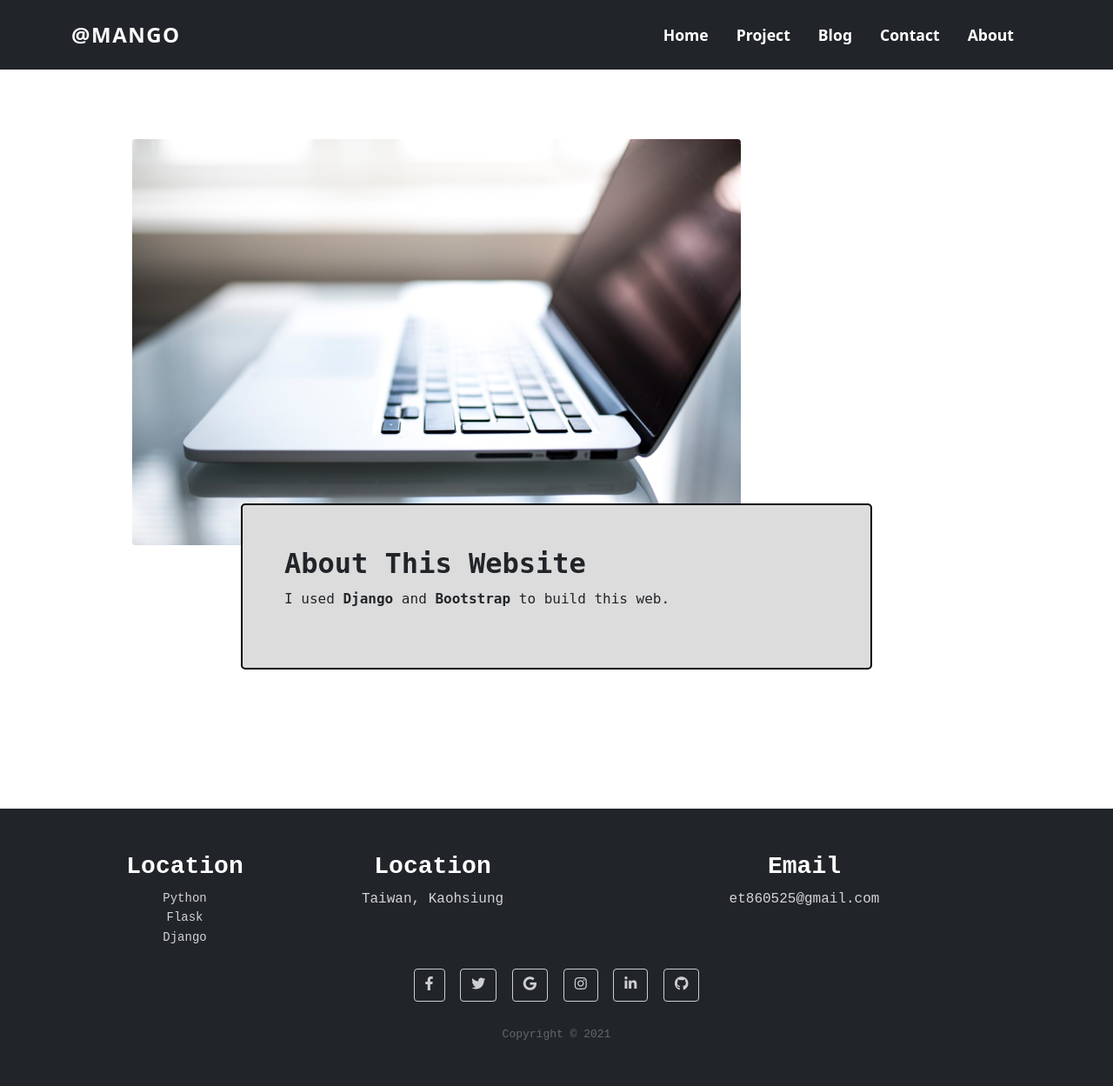
After one commit to et860525/Django-personal-website, a Django app: template web/personalWeb/templates/about.html in a window 1280 px wide. The commit adds this page. Shown: the whole page at 87% size. Run offline with Django 3.2, Linux system fonts and the light colour scheme; the template is opened without the code that fills it, so the values that code supplies are empty.

Commit message:
Add "about.html" and "contact.html", form file
contact.html
  Form OK, function is not exist

about.html
  Introducing website

forms.py
  Make all forms in one file
  - ContactForm

```diff
--- /dev/null
+++ b/web/personalWeb/forms.py
@@ -0,0 +1,6 @@
+from django import forms
+
+class ContactForm(forms.Form):
+	name = forms.CharField(label="Name:", max_length=50, widget=forms.TextInput(attrs={'class': 'form-control', 'placeholder': 'Name'}))
+	email = forms.EmailField(label="Email:", widget=forms.TextInput(attrs={'class': 'form-control', 'placeholder': 'Email'}))
+	message = forms.CharField(widget=forms.Textarea(attrs={"rows":5, "cols":30, 'class': 'form-control'}))
--- a/web/personalWeb/static/css/style.css
+++ b/web/personalWeb/static/css/style.css
@@ -168,3 +168,37 @@ header.homeHero {
 	margin-top: 8rem;
 	margin-bottom: 10rem;
 }
+
+/* contact.html */
+#contact {
+	max-width: 1000px;
+	margin: 10rem auto;
+}
+
+/* about.html */
+#about {
+	max-width: 1000px;
+	margin: 10rem auto;
+}
+
+#about img {
+	z-index: 0;
+}
+
+.about-intro {
+	background-color: rgba(220, 220, 220);
+	margin-top: 1rem;
+	padding: 3rem;
+	border: 2px solid black;
+	border-radius: 5px;
+	font-family: monospace;
+	line-height: 1.8rem;
+}
+
+@media (min-width: 992px) {
+	.about-intro {
+		margin-top: -3rem;
+		position: relative;
+		z-index: 1;
+	}
+}
--- /dev/null
+++ b/web/personalWeb/templates/about.html
@@ -0,0 +1,19 @@
+{% extends 'base.html' %}
+{% load static %}
+{% block title %}@Mango: ME{% endblock%}
+
+{% block content %}
+<div id="about">
+	<div class="container">
+		<img class="img-fluid rounded " src="{% static 'img/about-computer.jpg' %}" alt="about-computer.jpg" width="700px" height="600px">
+		<div class="row">
+			<div class="col-xl-9 col-lg-10 mx-auto">
+				<div class="about-intro">
+					<h2>About This Website</h2>
+					<p>I used <b>Django</b> and <b>Bootstrap</b> to build this web.</p>
+				</div>
+			</div>
+		</div>
+	</div>
+</div>
+{% endblock %}
--- a/web/personalWeb/templates/navbar.html
+++ b/web/personalWeb/templates/navbar.html
@@ -17,10 +17,10 @@
 					<a class="nav-link" href="#">Blog</a>
 				</li>
 				<li class="nav-item">
-					<a class="nav-link" href="#">Contact</a>
+					<a class="nav-link" href="{% url 'contact_page' %}">Contact</a>
 				</li>
 				<li class="nav-item">
-					<a class="nav-link" href="#">About</a>
+					<a class="nav-link" href="{% url 'about_page' %}">About</a>
 				</li>
 			</ul>
 		</div>
```
Also changed, not shown: web/personalWeb/templates/contact.html (added, +23 -0 lines), web/personalWeb/views.py (+13 -4 lines), web/personalWeb/static/img/about-computer.jpg (added).
